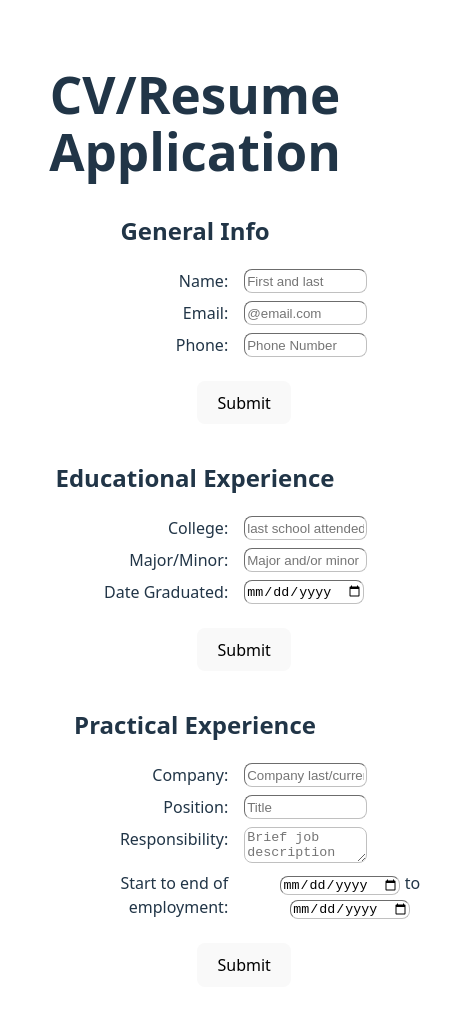
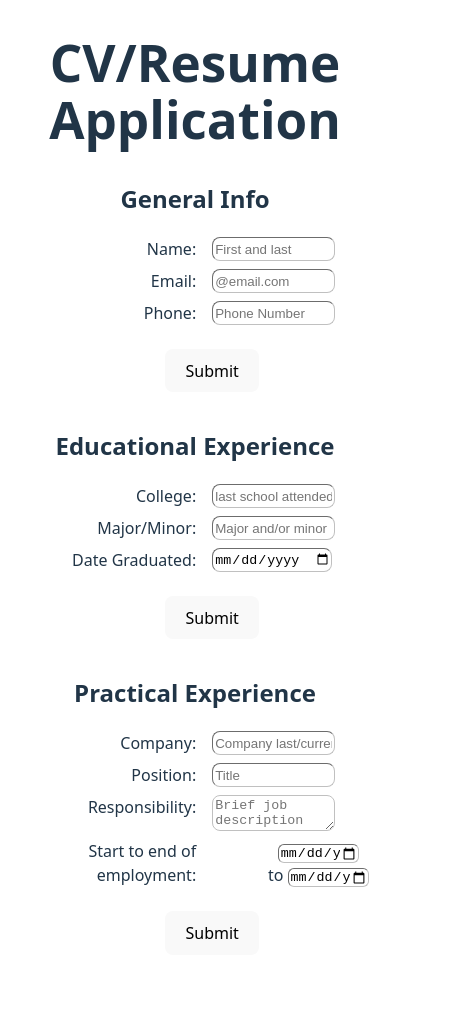
Before and after one commit to nothinktank/cv_app, a React (Vite) app: page / in a window 390 px wide. Shown: the top 1010 px of the page, 456 px wide, since content can reach past the window. After the commit the page ends 971 px from the top, so only its background shows below. Built offline with nearby package versions, Linux system fonts and the light colour scheme.

Commit message:
modify mediaquery parameter in app.css

```diff
--- a/src/components/add-practical-exp.jsx
+++ b/src/components/add-practical-exp.jsx
@@ -74,12 +74,12 @@ export default function AddPracticalExp() {
                     {
                         submitted ? (
                             //the behavior where submitted is in true state
-                            <span>From {pracExperience.start} to {pracExperience.end}</span>
+                            <span className="period-span">From {pracExperience.start} to {pracExperience.end}</span>
                         ): (
                             //the behavior where submitted is in false state
                             <div>
                             <input
-                            className="text-box"
+                            className="employ-date"
                             type="date"
                             id="start"
                             value={pracExperience.start}
@@ -90,9 +90,10 @@ export default function AddPracticalExp() {
                                 })
                             }}
                             />
+                            <br />
                             <span> to </span>
                             <input
-                            className="text-box"
+                            className="employ-date"
                             type="date"
                             id="end"
                             value={pracExperience.end}
--- a/src/index.css
+++ b/src/index.css
@@ -24,10 +24,6 @@ a:hover {
 
 body {
   margin: 0;
-  display: flex;
-  place-items: center;
-  min-width: 320px;
-  min-height: 100vh;
 }
 
 h1 {
--- a/src/styles/App.css
+++ b/src/styles/App.css
@@ -83,7 +83,7 @@
 }
 
 span {
-  max-width: 30vw;
+  max-width: max-content;
 }
 
 textarea {
@@ -93,3 +93,53 @@ textarea {
 .text-box:hover {
   border-width: 0.12em;
 }
+
+@media (max-width: 440px) {
+  body {
+    margin: 0;
+    display: flex;
+    place-items: center;
+    min-width: 320px;
+    min-height: 100vh;
+    /* background-color: aqua; */
+  }
+
+  #root {
+    max-width: none;
+    margin: 0;
+    padding: 0;
+    width: 100%;
+  }
+  .text-box {
+    width: 30vw;
+    border-width: 0.05em;
+    border-radius: 8px;
+    border-color: silver;
+  }
+  /* h1 {
+
+  } */
+  .form {
+    max-width: 80vw;
+    display: grid;
+    grid-template-columns: 1fr 1fr;
+    row-gap: 0.5em;
+
+  }
+
+  .info-label {
+    text-align: right;
+    /* padding-right: 1em; */
+  }
+
+  .employ-date {
+    width: 20vw;
+    border-width: 0.05em;
+    border-radius: 6px;
+    border-color: silver;
+  }
+
+  .period-span {
+    width: 30vw;
+  }
+}
```
